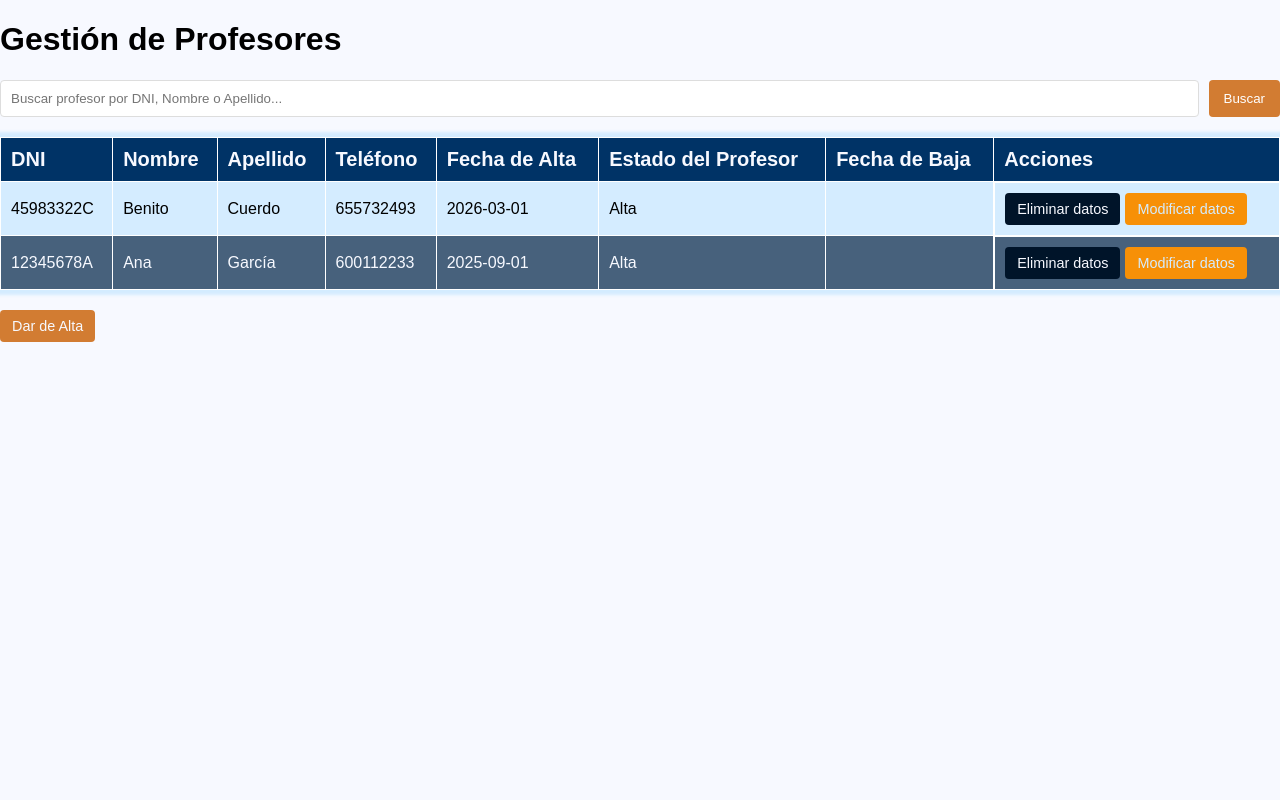
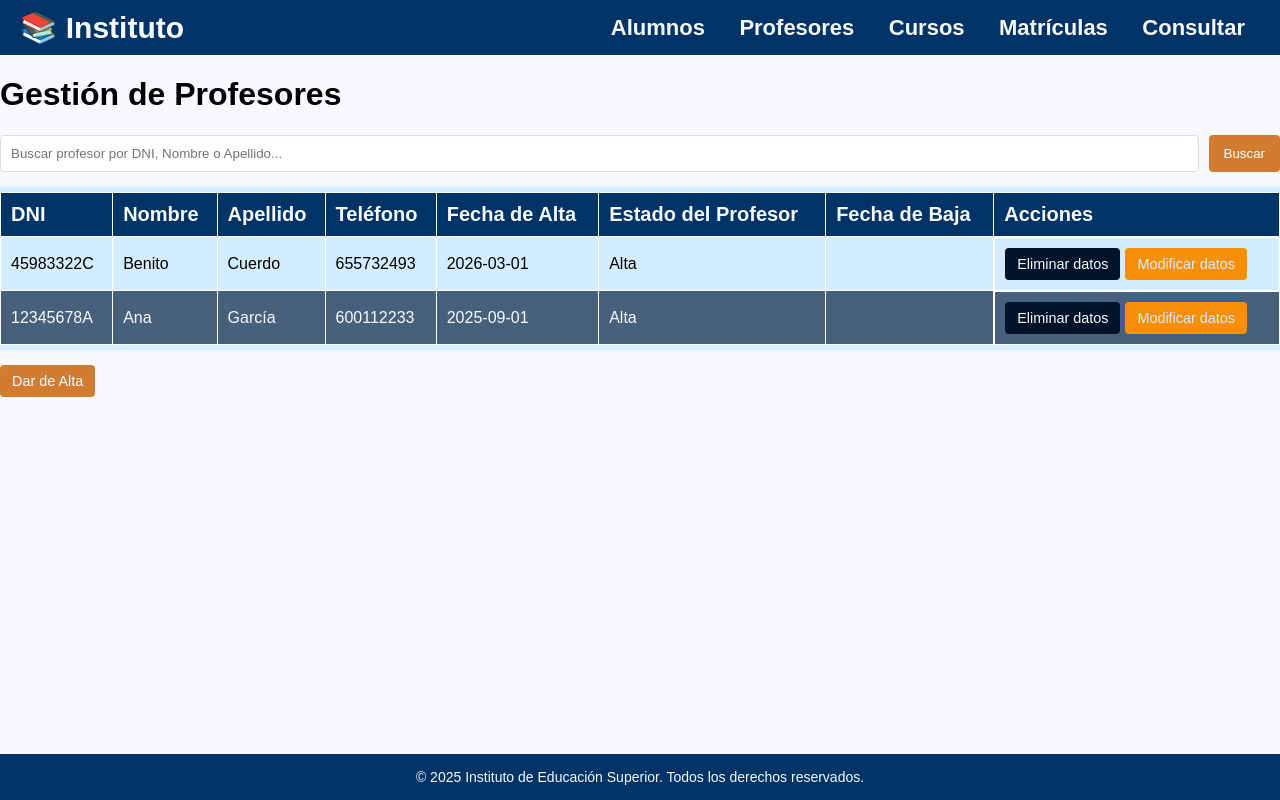
Before and after one commit to arojas-r/GestorAcademicoPracticas, a PHP site: page /profesores.php in a window 1280 px wide. Run offline with PHP 8.4, Linux system fonts and the light colour scheme.

Commit message:
Add files via upload

```diff
--- a/profesores.php
+++ b/profesores.php
@@ -7,6 +7,16 @@
     <link rel="stylesheet" href="css/estilos.css">
 </head>
 <body>
+    <header>
+        <div class="logo"><a href="index.php">📚 Instituto</a></div>
+        <nav>
+            <a href="alumnos.php">Alumnos</a>
+            <a href="profesores.php">Profesores</a>
+            <a href="cursos.php">Cursos</a>
+            <a href="matriculas.php">Matrículas</a>
+            <a href="consultas.php">Consultar</a>
+        </nav>
+    </header>
     <h1>Gestión de Profesores</h1>
 
     <?php
@@ -226,5 +236,10 @@
             }
         });
     </script>
+    <footer>
+    &copy; <?php echo date("Y"); ?> Instituto de Educación Superior. Todos los derechos reservados.
+    </footer>
 </body>
+
+
 </html>
```
